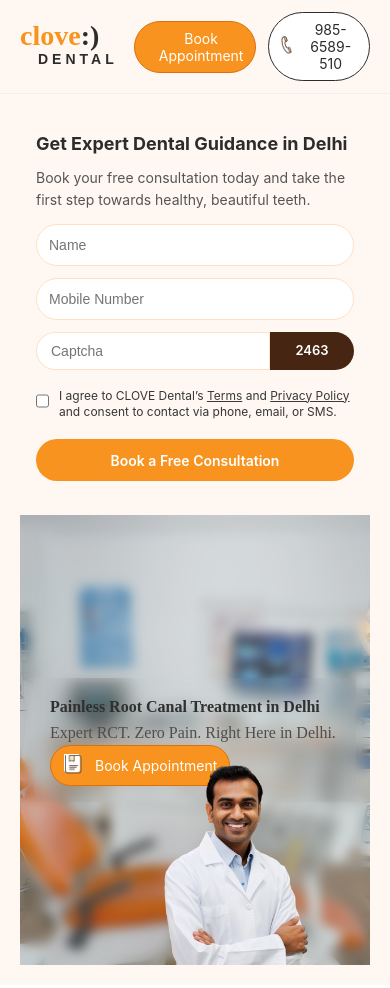
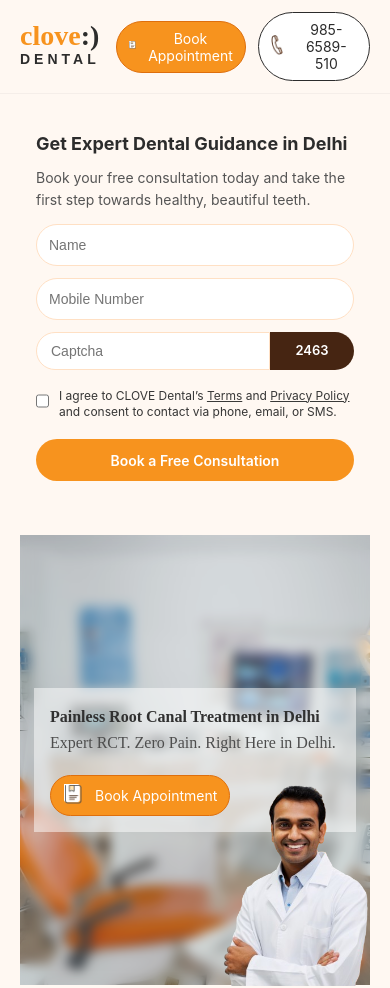
Before and after one commit to anuradhahazra/responsive-landingpage-task, a plain HTML site: page index.html in a window 390 px wide. Shown: the top 988 px of the page. Drawn offline with Linux system fonts and the light colour scheme.

Commit message:
Update all

```diff
--- a/css/style.css
+++ b/css/style.css
@@ -52,7 +52,7 @@
 /* Header Styles */
 .header {
     background-color: var(--color-light-bg);
-    border-bottom: 1px solid rgba(0,0,0,0.04);
+    border-bottom: 1px solid rgba(0, 0, 0, 0.04);
     position: sticky;
     top: 0;
     z-index: 90;
@@ -92,7 +92,6 @@
     color: var(--color-text-dark);
     font-family: Figtree, sans-serif;
     margin-top: -2px;
-    margin-left: 18px;
     letter-spacing: 4px;
     font-size: 14px;
     color: var(--color-text-dark);
@@ -164,9 +163,9 @@
 .hero-inner {
     width: 100%;
     max-width: var(--container-max);
-    margin: 0 auto;
     display: flex;
-    flex-direction: column-reverse; /* mobile-first: form above for easier access */
+    flex-direction: column-reverse;
+    /* mobile-first: form above for easier access */
     gap: 18px;
     padding: 0 20px;
 }
@@ -179,14 +178,17 @@
     display: flex;
     flex-direction: column;
     justify-content: center;
-    margin: 0; /* remove any container padding/margin */
-    padding: 0; /* remove left/right spacing */
+    margin: 0;
+    /* remove any container padding/margin */
+    padding: 0;
+    /* remove left/right spacing */
 }
 
 /* BACKGROUND IMAGE FULL COVER */
 .hero-bg {
     position: absolute;
-    inset: 0; /* fill parent */
+    inset: 0;
+    /* fill parent */
     z-index: 1;
 }
 
@@ -207,10 +209,13 @@
     position: relative;
     z-index: 3;
     padding: 28px;
-    width: auto; /* let it adjust naturally */
-    max-width: 450px; /* optional to prevent too wide on large screens */
-    margin-left: 0; /* flush left */
-    backdrop-filter: blur(8px);
+    width: auto;
+    /* let it adjust naturally */
+    max-width: 450px;
+    /* optional to prevent too wide on large screens */
+    margin-left: 0;
+    /* flush left */
+    background: linear-gradient(90deg, rgba(255, 255, 255, 0.5) 0%, rgba(255, 255, 255, 0.5) 100%);
 }
 
 .promo-card h1 {
@@ -231,13 +236,14 @@
 /* DOCTOR IMAGE BIGGER + ALWAYS CORRECT ORIENTATION */
 .doctor-img {
     position: absolute;
-    right: -24px; /* slightly outside to mimic original */
     bottom: 0;
+    right: 150px;
     z-index: 4;
     width: 360px;
     height: auto;
     object-fit: contain;
-    transform: rotate(0deg) !important;
+    transform: scaleX(-1);
+    /* <-- This flips left ↔ right */
     pointer-events: none;
 }
 
@@ -384,25 +390,42 @@
     }
 
     .promo-card {
-        margin-left: 24px;
         margin-top: 40px;
-        max-width: 62%;
-    }
-
-    .doctor-img {
-        right: -40px;
-        width: 370px;
+        max-width: 74%;
     }
 }
 
 /* Tight small screens adjustments */
 @media (max-width: 480px) {
-    .logo-text { font-size: 28px; }
-    .promo-card { max-width: 94%; margin: 14px; padding: 16px; }
-    .doctor-img { width: 220px; right: -6px; bottom: 0; }
-    .form-card { padding: 16px; }
-    .captcha-box { min-width: 84px; padding: 8px 10px; font-size: 13px; }
-    .btn { font-size: 14px; padding: 8px 12px; }
+    .logo-text {
+        font-size: 28px;
+    }
+
+    .promo-card {
+        max-width: 94%;
+        margin: 14px;
+        padding: 16px;
+    }
+
+    .doctor-img {
+        width: 220px;
+        right: -6px;
+    }
+
+    .form-card {
+        padding: 16px;
+    }
+
+    .captcha-box {
+        min-width: 84px;
+        padding: 8px 10px;
+        font-size: 13px;
+    }
+
+    .btn {
+        font-size: 14px;
+        padding: 8px 12px;
+    }
 }
 
 /* ---------------------------
@@ -454,8 +477,9 @@
 .transformations-row::-webkit-scrollbar {
     height: 8px;
 }
+
 .transformations-row::-webkit-scrollbar-thumb {
-    background: rgba(0,0,0,0.08);
+    background: rgba(0, 0, 0, 0.08);
     border-radius: 6px;
 }
 
@@ -566,7 +590,10 @@
         flex: 0 0 90%;
         margin-right: 8px;
     }
-    .patient-photo { height: auto; }
+
+    .patient-photo {
+        height: auto;
+    }
 }
 
 /* -------------------------
@@ -597,7 +624,7 @@
     background: #fff8f2;
     border-radius: 10px;
     padding: 16px 12px;
-    box-shadow: 0 6px 18px rgba(0,0,0,0.03);
+    box-shadow: 0 6px 18px rgba(0, 0, 0, 0.03);
 }
 
 /* FLEX ROW FOR INPUTS */
@@ -643,7 +670,8 @@
     outline: none;
 }
 
-.captcha-box-new, .captcha-group .captcha-box {
+.captcha-box-new,
+.captcha-group .captcha-box {
     min-width: 96px;
     height: 100%;
     background: #4A2E1A;
@@ -712,11 +740,30 @@
 
 /* responsive for appointment form */
 @media (max-width: 992px) {
-    .input-row { flex-direction: column; gap: 12px; }
-    .form-input-dark, .captcha-group { width: 100%; flex: 1 1 100%; }
-    .checkbox-button-row { flex-direction: column; align-items: flex-start; }
-    .btn-submit-new { width: 100%; }
-    .checkbox-group-new { width: 100%; margin-left: 0; }
+    .input-row {
+        flex-direction: column;
+        gap: 12px;
+    }
+
+    .form-input-dark,
+    .captcha-group {
+        width: 100%;
+        flex: 1 1 100%;
+    }
+
+    .checkbox-button-row {
+        flex-direction: column;
+        align-items: flex-start;
+    }
+
+    .btn-submit-new {
+        width: 100%;
+    }
+
+    .checkbox-group-new {
+        width: 100%;
+        margin-left: 0;
+    }
 }
 
 /* -------------------------
@@ -864,18 +911,18 @@
 }
 
 .horizontal-line {
-    width: 100%;
+    width: 70%;
     height: 1px;
-    border-bottom: 1px solid rgba(255,255,255,0.12);
-    margin: 6px 0;
+    border-bottom: 2px solid rgba(255, 255, 255, 0.95);
+    margin-left: auto;
 }
 
 .footer-copyright {
     font-family: Figtree, sans-serif;
     font-size: 13px;
-    color: rgba(255,255,255,0.95);
+    color: rgba(255, 255, 255, 0.95);
     line-height: 1.4;
-    text-align: center;
+    text-align: right;
 }
 
 /* Footer mobile stacked */
@@ -886,8 +933,15 @@
         text-align: center;
         gap: 12px;
     }
-    .footer-links { justify-content: center; }
-    .footer-copyright { max-width: 358px; width: 100%; }
+
+    .footer-links {
+        justify-content: center;
+    }
+
+    .footer-copyright {
+        max-width: 358px;
+        width: 100%;
+    }
 }
 
 /* -------------------------
@@ -896,20 +950,36 @@
 
 /* Mid-range screens */
 @media (min-width: 860px) and (max-width: 1024px) {
-    .form-card { padding: 22px; }
-    .doctor-img { width: 320px; right: -20px; }
+    .form-card {
+        padding: 22px;
+    }
+
+    .doctor-img {
+        width: 320px;
+        right: -20px;
+    }
 }
 
 /* Desktop wide screens */
 @media (min-width: 1200px) {
-    .container { padding: 0 24px; }
+    .container {
+        padding: 0 24px;
+    }
 }
 
 /* Accessibility focus states */
-a:focus, button:focus, input:focus {
-    outline: 3px solid rgba(247,147,30,0.12);
+a:focus,
+button:focus,
+input:focus {
+    outline: 3px solid rgba(247, 147, 30, 0.12);
     outline-offset: 2px;
 }
 
-/* Keep any remaining original selectors (no removal) */
-/* This file ensured responsiveness while preserving your original classes and visual rules. */
+@media (max-width: 768px) {
+    .hero {
+        flex-direction: column-reverse; /* doctor shows first */
+    }
+    .hero-left {
+        margin-top: 20px;
+    }
+}
--- a/index.html
+++ b/index.html
@@ -53,7 +53,7 @@
                         <h1
                             style="font-family: Figtree;font-weight: 800;font-style: bold;font-size: 16px; color: #303030;">
                             Painless Root Canal Treatment in Delhi</h1>
-                        <p style="font-family: Figtree;font-size: 16px; color: #4E4E4E;">Expert RCT. Zero Pain. Right
+                        <p style="font-family: Figtree;font-size: 16px; color: #4E4E4E; margin-bottom: 20px;">Expert RCT. Zero Pain. Right
                             Here in Delhi.</p>
                     </div>
 
```
